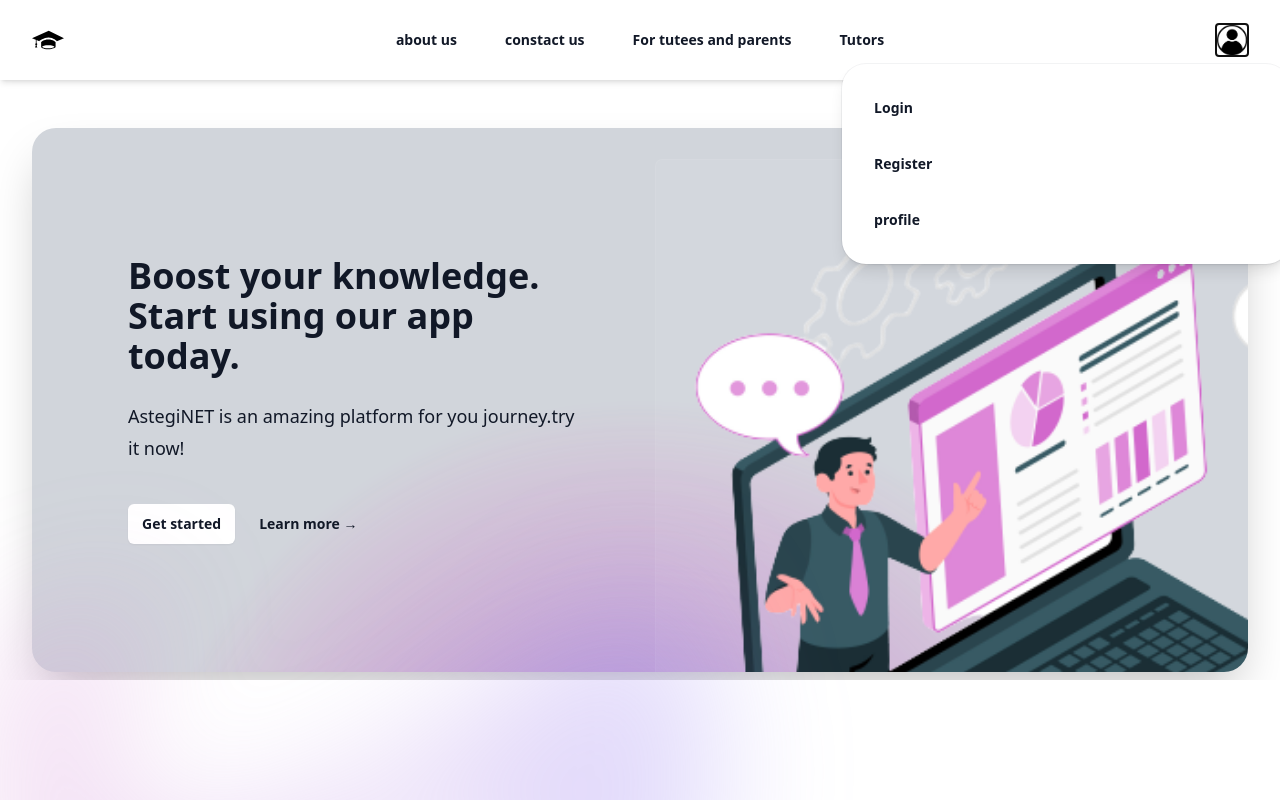
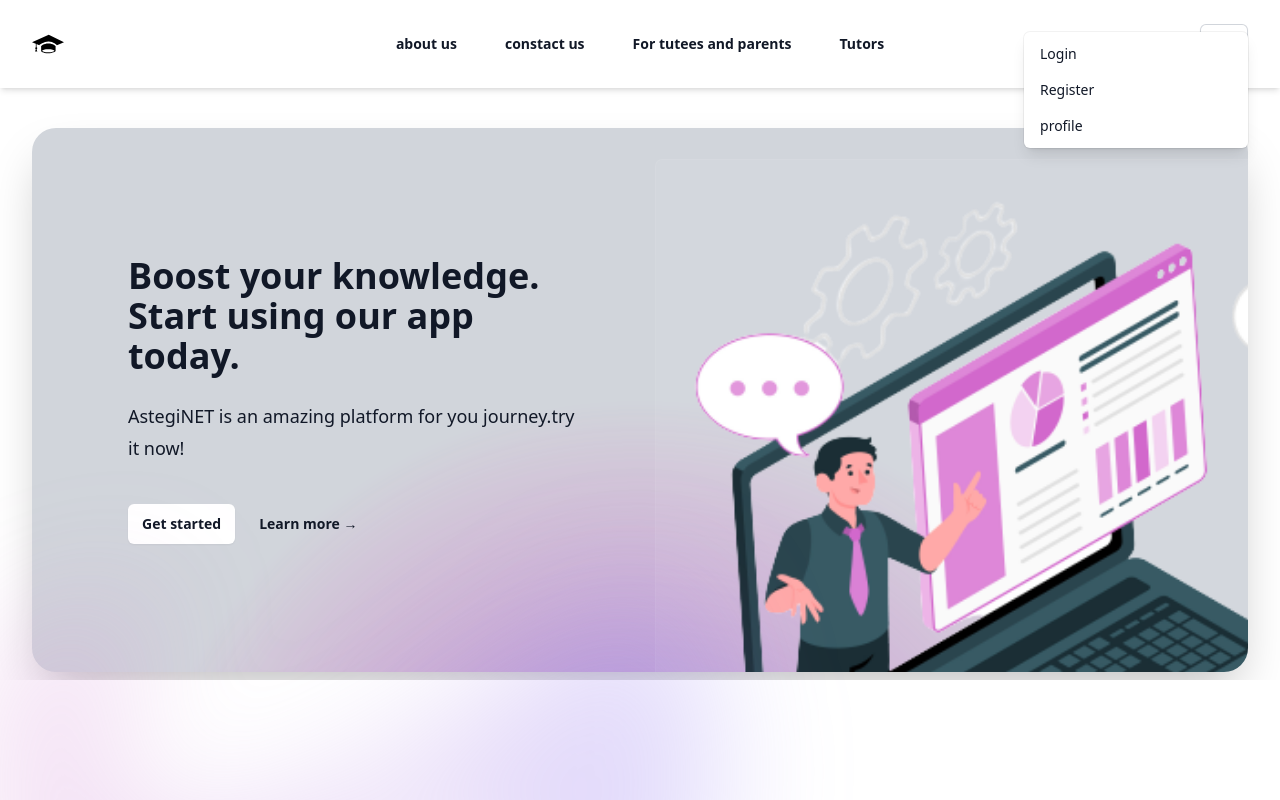
Before and after one commit to AstegiNET/astegniNET-Front-End, a React (Create React App) app: page / in a window 1280 px wide. Both pictures are taken after a click on the button 1232 px from the left and 40 px from the top of the page. Shown: the top 800 px of the page. Built offline with nearby package versions, Linux system fonts and the light colour scheme.

Commit message:
feat alterts added and refactor others

```diff
--- /dev/null
+++ b/src/components/ActionAlerts.jsx
@@ -0,0 +1,15 @@
+import * as React from "react";
+import Alert from "@mui/material/Alert";
+
+export default function ActionAlerts({ isSuccess, message }) {
+  return (
+    <>
+      <Alert
+        variant={isSuccess ? "filled" : "outlined"}
+        severity={isSuccess ? "success" : "error"}
+      >
+        {message}
+      </Alert>
+    </>
+  );
+}
--- a/src/components/Header.jsx
+++ b/src/components/Header.jsx
@@ -1,21 +1,16 @@
 import { useState } from "react";
 import { Dialog } from "@headlessui/react";
 import { Bars3Icon, XMarkIcon } from "@heroicons/react/24/outline";
+import { Fragment } from "react";
+import { Menu, Transition } from "@headlessui/react";
 import logo from "../images/graduate-svgrepo-com.svg";
-import profile from "../images/profile.png";
 
-import { Popover } from "@headlessui/react";
-
-import {
-  ChartPieIcon,
-  CursorArrowRaysIcon,
-  FingerPrintIcon,
-} from "@heroicons/react/24/outline";
+import AccountCircleRoundedIcon from "@mui/icons-material/AccountCircleRounded";
 
 const profiles = [
-  { name: "Login", href: "/login", icon: ChartPieIcon },
-  { name: "Register", href: "register", icon: CursorArrowRaysIcon },
-  { name: "profile", href: "#", icon: FingerPrintIcon },
+  { name: "Login", href: "/login", icon: "" },
+  { name: "Register", href: "register", icon: "" },
+  { name: "profile", href: "#", icon: "" },
 ];
 
 const navigation = [
@@ -61,34 +56,43 @@
           ))}
         </div>
 
-        <Popover className="relative lg:justify-end hidden lg:flex lg:flex-1">
-          <Popover.Button className="inline-flex items-center gap-x-1 text-sm font-semibold leading-6 text-gray-900">
-            <img className="h-8 w-auto" src={profile} alt="AstegiNET" />
-          </Popover.Button>
+        <Menu
+          as="div"
+          className="relative lg:justify-end hidden lg:flex lg:flex-1"
+        >
+          <div>
+            <Menu.Button className="inline-flex w-full justify-center gap-x-1.5 rounded-md bg-white px-3 py-2 text-sm font-semibold text-gray-900 shadow-sm ring-1 ring-inset ring-gray-300 hover:bg-gray-50">
+              <AccountCircleRoundedIcon />
+            </Menu.Button>
+          </div>
 
-          <Popover.Panel className="absolute left-1/2 z-10 mt-10 flex w-screen max-w-max -translate-x-1/2 ">
-            <div className="w-screen max-w-md flex-auto overflow-hidden rounded-3xl bg-white text-sm leading-6 shadow-lg ring-1 ring-gray-900/5">
-              <div className="p-4">
+          <Transition
+            as={Fragment}
+            enter="transition ease-out duration-100"
+            enterFrom="transform opacity-0 scale-95"
+            enterTo="transform opacity-100 scale-100"
+            leave="transition ease-in duration-75"
+            leaveFrom="transform opacity-100 scale-100"
+            leaveTo="transform opacity-0 scale-95"
+          >
+            <Menu.Items className="absolute right-0 z-10 mt-2 w-56 origin-top-right rounded-md bg-white shadow-lg ring-1 ring-black ring-opacity-5 focus:outline-none">
+              <div className="py-1">
                 {profiles.map((item) => (
-                  <div
-                    key={item.name}
-                    className="group relative flex gap-x-6 rounded-lg p-4 hover:bg-gray-50"
-                  >
-                    <div>
+                  <div key={item.name}>
+                    <Menu.Item>
                       <a
                         href={item.href}
-                        className="font-semibold text-gray-900"
+                        className=" text-gray-900 block px-4 py-2 text-sm"
                       >
                         {item.name}
-                        <span className="absolute inset-0" />
                       </a>
-                    </div>
+                    </Menu.Item>
                   </div>
                 ))}
               </div>
-            </div>
-          </Popover.Panel>
-        </Popover>
+            </Menu.Items>
+          </Transition>
+        </Menu>
       </nav>
       <Dialog
         as="div"
--- a/src/pages/Home.jsx
+++ b/src/pages/Home.jsx
@@ -1,5 +1,4 @@
 import landImg from "../images/6491439-removebg-preview.png";
-
 import Header from "../components/Header";
 import Footer from "../components/Footer";
 
--- a/src/pages/Register.jsx
+++ b/src/pages/Register.jsx
@@ -1,7 +1,9 @@
 import React from "react";
 import { Link } from "react-router-dom";
+import ActionAlerts from "../components/ActionAlerts";
 
 const Register = () => {
+  const isRegisterSuccessful = false;
   return (
     <div className="isolate bg-white py-24 px-6 sm:py-32 lg:px-8 ">
       <div className="  absolute inset-x-0 top-[-10rem] -z-10 transform-gpu overflow-hidden blur-3xl sm:top-[-20rem]">
@@ -207,10 +209,22 @@
         <div className="mt-5">
           <button
             type="submit"
-            className="block w-full rounded-md bg-indigo-600 px-3.5 py-2.5 text-center text-sm font-semibold text-white shadow-sm hover:bg-indigo-500 focus-visible:outline focus-visible:outline-2 focus-visible:outline-offset-2 focus-visible:outline-indigo-600"
+            className="mb-5 block w-full rounded-md bg-indigo-600 px-3.5 py-2.5 text-center text-sm font-semibold text-white shadow-sm hover:bg-indigo-500 focus-visible:outline focus-visible:outline-2 focus-visible:outline-offset-2 focus-visible:outline-indigo-600"
           >
             Register
           </button>
+
+          {isRegisterSuccessful ? (
+            <ActionAlerts
+              isSuccess={true}
+              message={"successfully registered"}
+            />
+          ) : (
+            <ActionAlerts
+              isSuccess={false}
+              message={"registration is not succesfull"}
+            />
+          )}
         </div>
       </form>
     </div>
```
